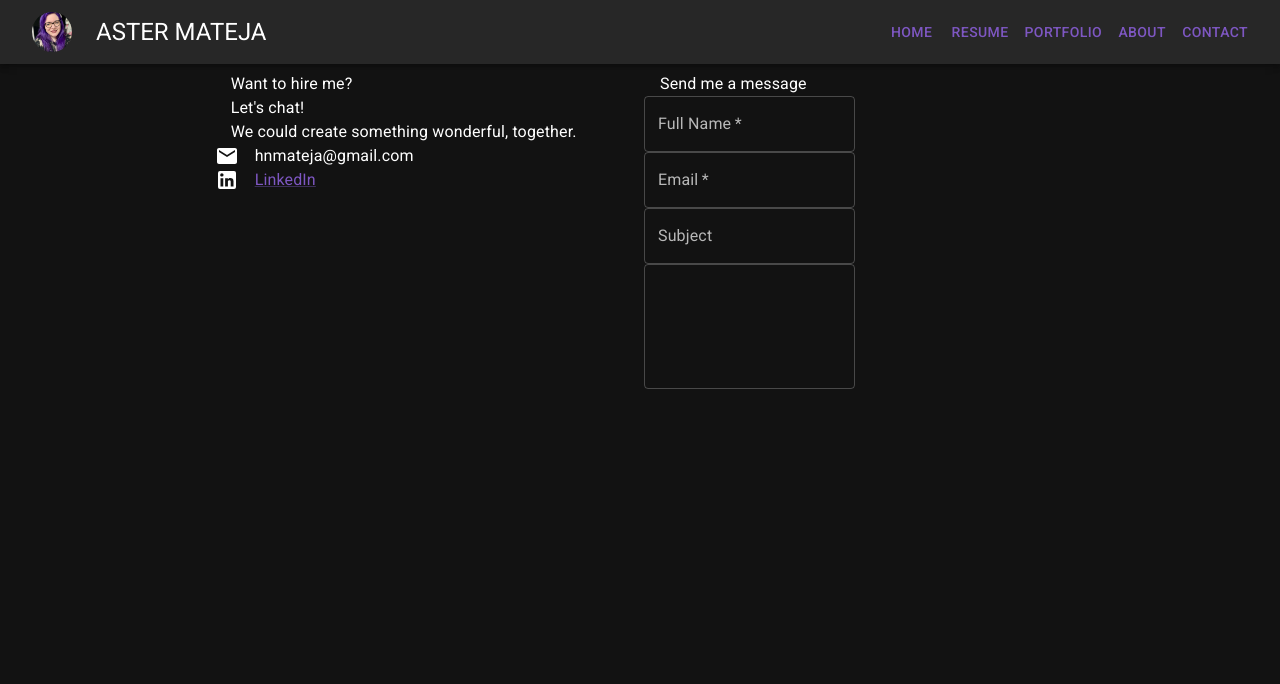
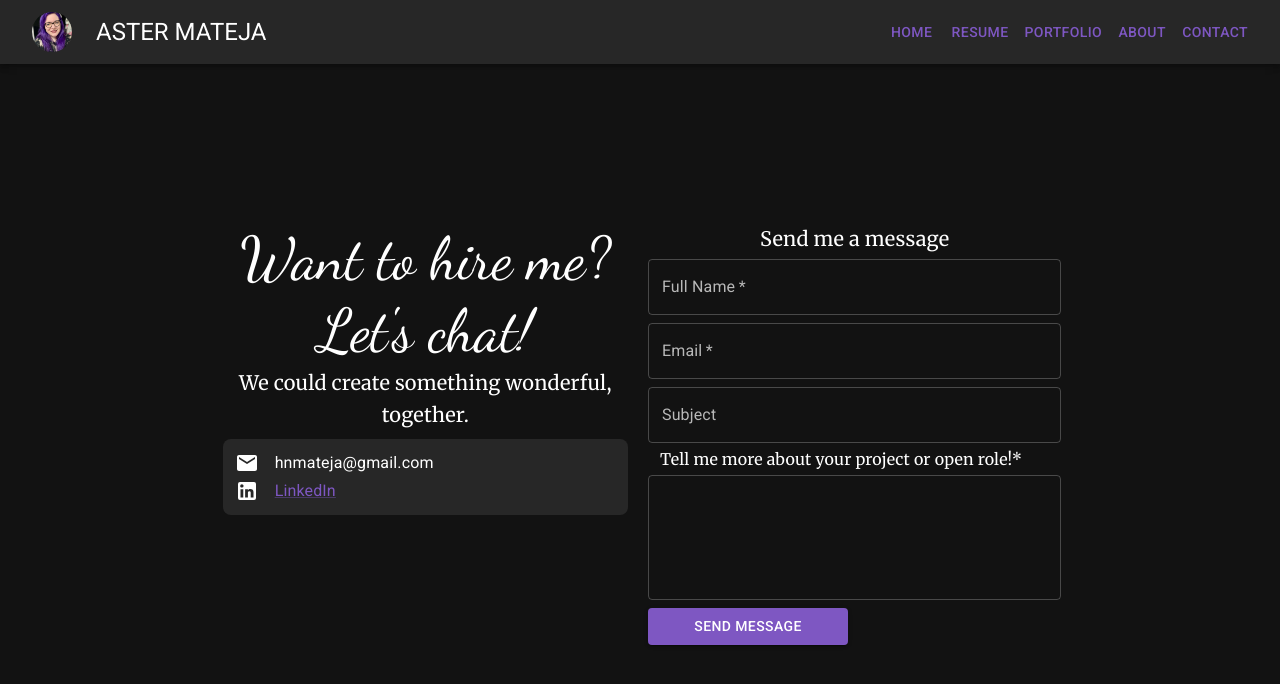
Before and after one commit to anmateja/amateja-site, a React (Vite) app in the folder amateja-site/: page /contact in a window 1280 px wide. Shown: the top 684 px of the page. Built offline with nearby package versions, Linux system fonts and the light colour scheme; no server answers.

Commit message:
full width/height changes & email contact form working w/ emailjs

```diff
--- a/amateja-site/package.json
+++ b/amateja-site/package.json
@@ -10,6 +10,7 @@
     "preview": "vite preview"
   },
   "dependencies": {
+    "@emailjs/browser": "^4.4.1",
     "@emotion/react": "^11.14.0",
     "@emotion/styled": "^11.14.0",
     "@fontsource-variable/dancing-script": "^5.1.1",
--- /dev/null
+++ b/amateja-site/src/App.css
@@ -0,0 +1,5 @@
+html,
+body,
+#root {
+  height: 100%;
+}
--- a/amateja-site/src/App.jsx
+++ b/amateja-site/src/App.jsx
@@ -1,23 +1,27 @@
+import { useEffect } from 'react';
 import AppHeader from './AppHeader';
 import theme from './themes/theme';
 import { ThemeProvider } from '@mui/material/styles';
 import CssBaseline from '@mui/material/CssBaseline';
-import { Box } from '@mui/material';
+import Box from '@mui/material/Box';
 import { Route, Routes } from 'react-router-dom';
+import emailjs from '@emailjs/browser';
 import Home from './pages/Home';
 import Resume from './pages/Resume';
 import Portfolio from './pages/Portfolio';
 import About from './pages/About';
 import Contact from './pages/Contact';
+import './App.css';
 
 function App() {
+  useEffect(() => emailjs.init(import.meta.env.VITE_EMAIL_PUBLIC_KEY));
+
   return (
     <>
       <CssBaseline />
       <ThemeProvider theme={theme}>
-        <Box component='main'>
+        <Box id='appStart' sx={{ height: '100%' }}>
           <AppHeader />
-          <div>
           <Routes>
             <Route exact path='/' element={<Home/>}/>
             <Route path='/resume' element={<Resume/>}/>
@@ -25,7 +29,6 @@ function App() {
             <Route path='/about' element={<About/>}/>
             <Route path='/contact' element={<Contact/>}/>
           </Routes>
-          </div>
         </Box>
       </ThemeProvider>
     </>
--- a/amateja-site/src/AppHeader.jsx
+++ b/amateja-site/src/AppHeader.jsx
@@ -26,6 +26,7 @@ const AppHeader = () => {
     return (
         <>
             <CssBaseline />
+            <Box sx={{flexGrow: 1}}>
                 <AppBar position='static'>
                     <Container maxWidth='false'>
                         <Toolbar disableGutters sx={{display: 'flex', justifyContent: 'space-between'}}>
@@ -52,6 +53,7 @@ const AppHeader = () => {
                         </Toolbar>
                     </Container>
                 </AppBar>
+            </Box>
         </>
     )
 }
--- a/amateja-site/src/main.jsx
+++ b/amateja-site/src/main.jsx
@@ -1,7 +1,7 @@
 import { StrictMode } from 'react'
 import { createRoot } from 'react-dom/client'
 import { BrowserRouter } from 'react-router-dom'
-import './index.css'
+// import './index.css'
 import App from './App.jsx'
 
 createRoot(document.getElementById('root')).render(
--- a/amateja-site/src/pages/About.jsx
+++ b/amateja-site/src/pages/About.jsx
@@ -10,9 +10,7 @@ const About = () => {
         <Box
             sx={{ flexGrow: 1,
                 marginTop: '8px',
-                height: '100vh',
-                width: '100vw',
-                minHeight: '100vh'
+                height: 'calc(100%  - 72px)'
             }}
         >
             <Grid container spacing={1.5}>
--- a/amateja-site/src/pages/Contact.jsx
+++ b/amateja-site/src/pages/Contact.jsx
@@ -6,46 +6,89 @@ import LinkedInIcon from '@mui/icons-material/LinkedIn';
 import EmailIcon from '@mui/icons-material/Email';
 import Link from '@mui/material/Link';
 import TextField from '@mui/material/TextField';
+import Button from '@mui/material/Button';
+import emailjs from '@emailjs/browser';
 
 const Contact = () => {
     const [name, setName] = useState('');
     const [email, setEmail] = useState('');
     const [subject, setSubject] = useState('');
     const [body, setBody] = useState('');
+
+    const sendEmail = async () => {
+        const templateParams = {
+            from_name: name,
+            email: email,
+            subject: subject,
+            message: body
+        };
+
+        try {
+            await emailjs.send(import.meta.env.VITE_EMAIL_SERVICE_ID, import.meta.env.VITE_EMAIL_TEMPLATE_ID, templateParams);
+        } catch (error) {
+            console.log(error);
+        }
+    };
+
     return (
         <Box sx={{
             flexGrow: 1,
             marginTop: '8px',
-            height: '100vh',
-            width: '100vw',
-            minHeight: '100vh'
+            height: 'calc(100%  - 72px)',
+            maxWidth: '100%',
+            alignContent: 'center'
         }}>
             <Grid container spacing={1}>
                 <Grid size={2}></Grid>
                 <Grid size={4}>
-                    <Typography>
+                    <Typography
+                        variant='h2'
+                        align='center'
+                        sx={{
+                            fontFamily: 'Dancing Script, cursive',
+                        }}
+                    >
                         Want to hire me?
                         <br/>
                         Let&apos;s chat!
                     </Typography>
-                    <Typography>
+                    <Typography
+                        variant='h6'
+                        align='center'
+                        sx={{
+                            fontFamily: 'Merriweather',
+                        }}
+                    >
                         We could create something wonderful, together.
                     </Typography>
-                    <Box>
-                        <Box sx={{display: 'flex'}}>
+                    <Box
+                        sx={{margin: '8px', padding: '8px', background: '#272727', borderRadius: '8px'}}
+                    >
+                        <Box sx={{display: 'flex', margin: '4px'}}>
                             <EmailIcon />
                             <Typography>hnmateja@gmail.com</Typography>
                         </Box>
-                        <Box sx={{ display: 'flex'}}>
+                        <Box sx={{ display: 'flex', margin: '4px'}}>
                             <LinkedInIcon />
                             <Link href="https://www.linkedin.com/in/hannahmateja/" rel="noopener" target="_blank">LinkedIn</Link>
                         </Box>
                     </Box>
                 </Grid>
                 <Grid size={4}>
-                    <Box>
-                        <Typography>Send me a message</Typography>
+                    <Box
+                        sx={{display: 'flex', flexDirection: 'column'}}
+                    >
+                        <Typography
+                            variant='h6'
+                            align='center'
+                            sx={{
+                                fontFamily: 'Merriweather',
+                            }}
+                        >
+                            Send me a message
+                        </Typography>
                         <TextField
+                            sx={{ margin: '4px'}}
                             required
                             id="outlined-required"
                             label="Full Name"
@@ -55,6 +98,7 @@ const Contact = () => {
                             }}
                         />
                         <TextField
+                            sx={{ margin: '4px'}}
                             required
                             id="email"
                             label="Email"
@@ -64,6 +108,7 @@ const Contact = () => {
                             }}
                         />
                         <TextField
+                            sx={{ margin: '4px'}}
                             id="subject"
                             label="Subject"
                             value={subject}
@@ -71,8 +116,15 @@ const Contact = () => {
                                 setSubject(event.target.value);
                             }}
                         />
-                        <Typography></Typography>
+                        <Typography
+                            sx={{
+                                fontFamily: 'Merriweather',
+                            }}
+                        >
+                            Tell me more about your project or open role!*
+                        </Typography>
                         <TextField
+                            sx={{ margin: '4px'}}
                             required
                             id="body"
                             multiline
@@ -82,6 +134,13 @@ const Contact = () => {
                                 setBody(event.target.value);
                             }}
                         />
+                        <Button
+                            variant="contained"
+                            sx={{margin: '4px', width: '200px'}}
+                            onClick={sendEmail}
+                        >
+                            Send Message
+                        </Button>
                     </Box>
                 </Grid>
                 <Grid size={2}></Grid>
--- a/amateja-site/src/pages/Home.jsx
+++ b/amateja-site/src/pages/Home.jsx
@@ -7,19 +7,17 @@ import '@fontsource/courier-prime';
 
 function Home() {
   return (
-    <>
     <Box
       sx={{
           display: 'flex',
+          flexGrow: 1,
           flexDirection: 'column',
           alignItems: 'center',
           justifyContent: 'center',
           backgroundImage: `url(${background})`,
           backgroundRepeat: 'no-repeat',
           backgroundSize: 'cover',
-            height: '100vh',
-            width: '100vw',
-            minHeight: '100vh'
+          height: 'calc(100%  - 64px)'
       }}
     >
       <Typography
@@ -43,7 +41,6 @@ function Home() {
           software engineer
       </Typography>
     </Box>
-    </>
   );
 };
 
--- a/amateja-site/src/pages/Portfolio.jsx
+++ b/amateja-site/src/pages/Portfolio.jsx
@@ -4,11 +4,12 @@ import Project from './PortfolioComponents/Project';
 
 const Portfolio = () => {
     return (
-        <Box sx={{ flexGrow: 1,
-            marginTop: '8px',
-            minHeight: '100vh',
-            height: '100vh',
-            width: '100vw'}}
+        <Box
+            sx={{
+                flexGrow: 1,
+                marginTop: '8px',
+                height: 'calc(100%  - 72px)'
+            }}
         >
             <Grid container spacing={2}>
                 <Grid size={2}></Grid>
```
Also changed, not shown: 2 other files (tests, documents, lock files or other folders). Lines whose indentation alone changed are shown as unchanged.
